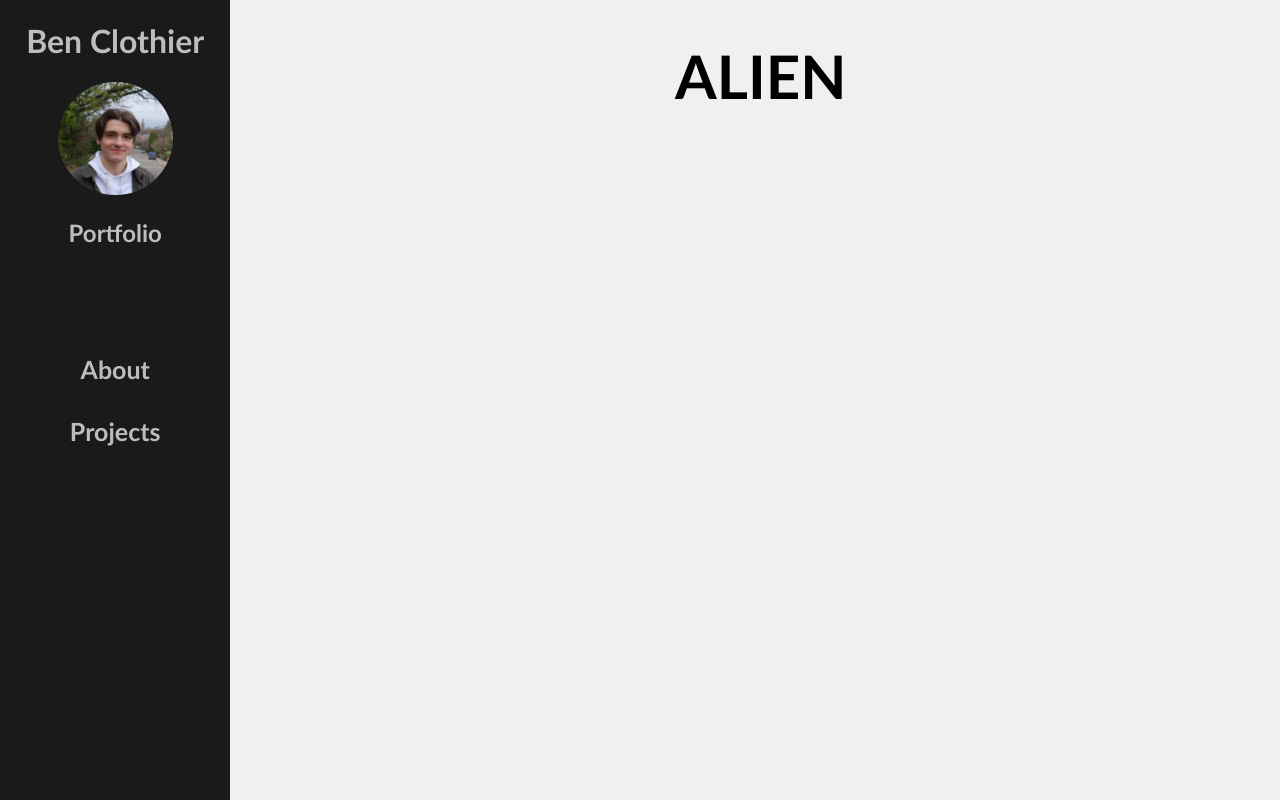
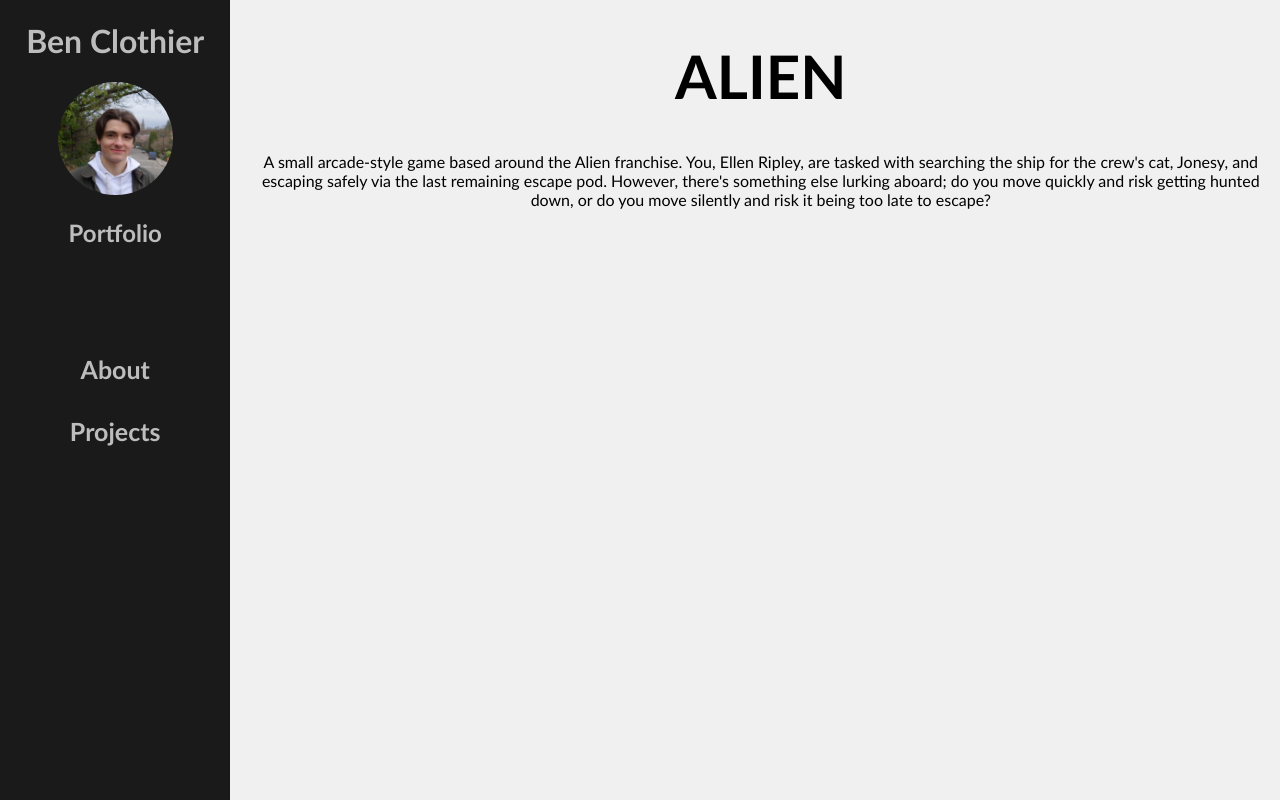
Before and after one commit to BenClothier/portfolio, a React (Create React App) app: page /#/project3 in a window 1280 px wide. Built offline with nearby package versions, Linux system fonts and the light colour scheme.

Commit message:
Add descriptions for project1 and project2

```diff
--- a/src/pages/Project1.js
+++ b/src/pages/Project1.js
@@ -4,6 +4,7 @@
     return (
         <div className="mainpage">
             <h1>FINAL OUTPOST</h1>
+            <p>You have been chosen as the leader of what you think is the last remaining outpost. You must manage your citizens and resources in order to build an impenetrable fortress. How long can you survive against the zombie onslaught?</p>
         </div>
     );
   }
--- a/src/pages/Project3.js
+++ b/src/pages/Project3.js
@@ -4,6 +4,7 @@
     return (
         <div className="mainpage">
             <h1>ALIEN</h1>
+            <p>A small arcade-style game based around the Alien franchise. You, Ellen Ripley, are tasked with searching the ship for the crew's cat, Jonesy, and escaping safely via the last remaining escape pod. However, there's something else lurking aboard; do you move quickly and risk getting hunted down, or do you move silently and risk it being too late to escape?</p>
         </div>
     );
   }
```
